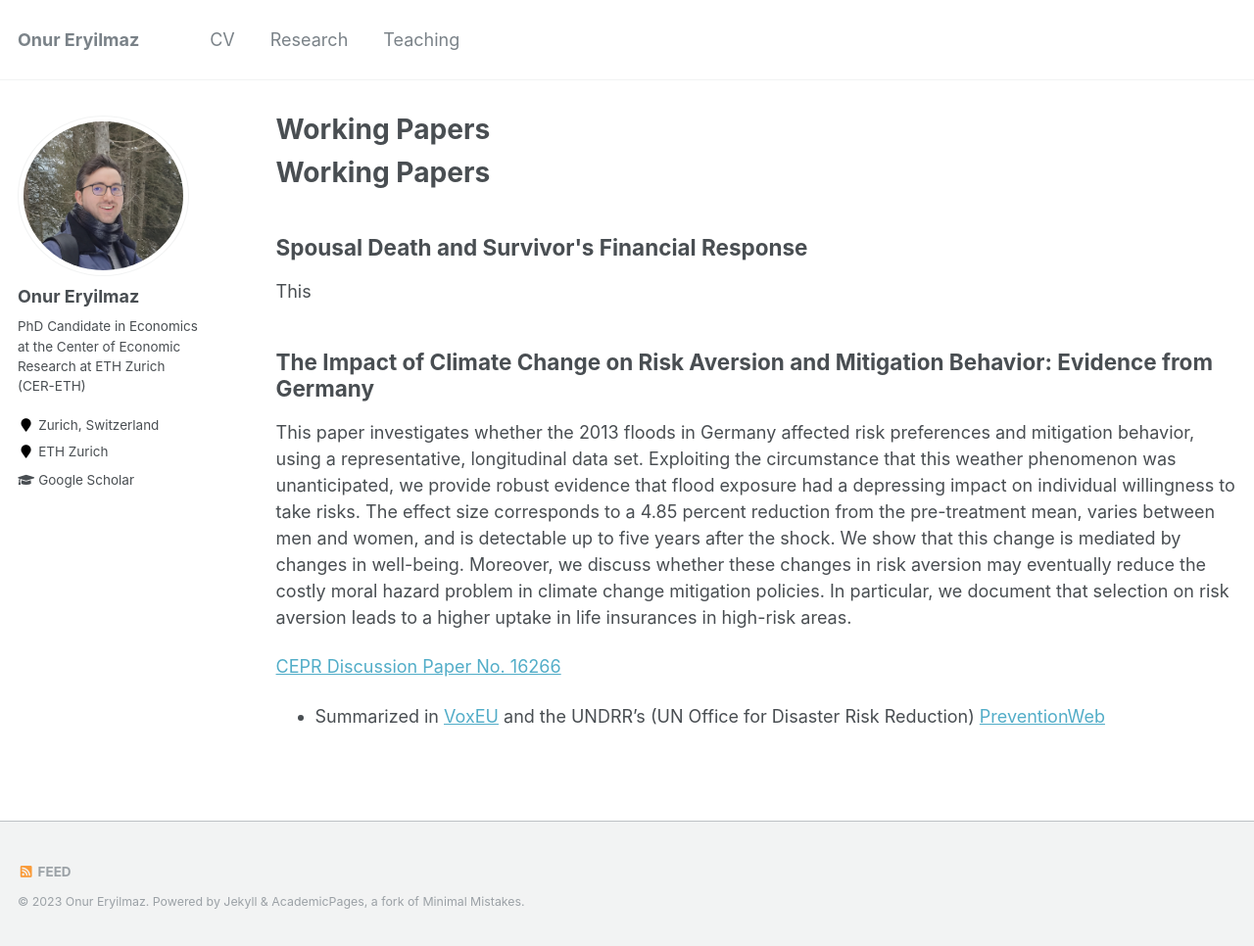
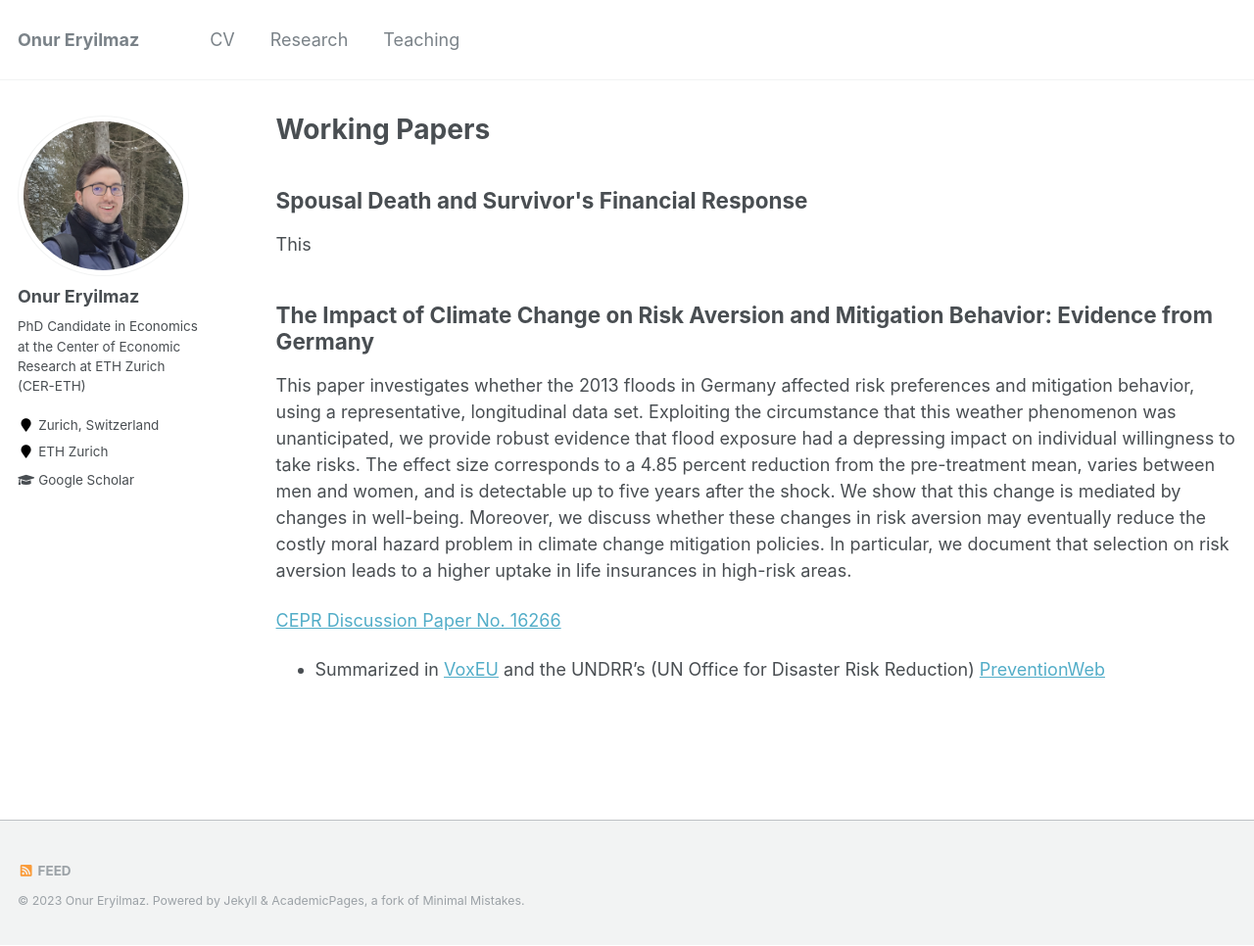
Before and after one commit to oeryilmaz/oeryilmaz.github.io, a Jekyll site: the page built from _pages/publications.md, in a window 1280 px wide and 966 px high. Shown: the whole window at 98% size. Built offline with Jekyll 4.4.1, drawn with Linux system fonts in a browser that asks for light colours.

Commit message:
Update publications.md

```diff
--- a/_pages/publications.md
+++ b/_pages/publications.md
@@ -6,8 +6,6 @@ author_profile: true
 ---
 
 {% include base_path %}
-
-# Working Papers
 
 {% for post in site.publications reversed %}
   <div>
```
